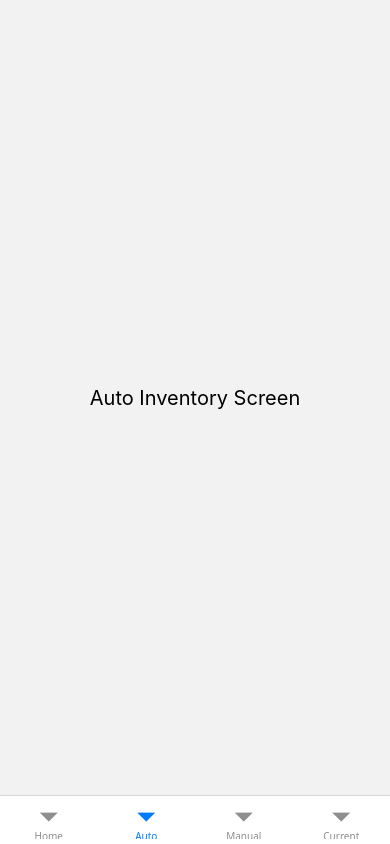
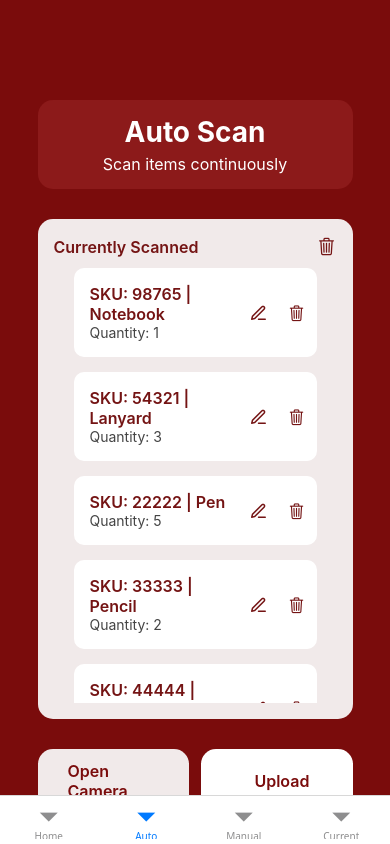
Before and after one commit to varun-b-nagaraj/Co-Op-Inventory, a React Native app in the folder coop-inventory-clean/: screen /Auto in a window 390 px wide. Built offline with nearby package versions, Linux system fonts and the light colour scheme.

Commit message:
Added delete functionality to autoscan

```diff
--- a/coop-inventory-clean/screens/AutoInventoryScreen.js
+++ b/coop-inventory-clean/screens/AutoInventoryScreen.js
@@ -1,21 +1,152 @@
-import React from 'react';
-import { View, Text, StyleSheet } from 'react-native';
+import React, { useState } from 'react';
+import {
+  View,
+  Text,
+  FlatList,
+  TouchableOpacity,
+  StyleSheet,
+  Alert,
+} from 'react-native';
+import { Ionicons, Feather } from '@expo/vector-icons';
+import { globalStyles } from '../styles/globalStyles';
 
 export default function AutoInventoryScreen() {
+  const [scannedItems, setScannedItems] = useState([
+    { id: '1', sku: '98765', name: 'Notebook', quantity: 1 },
+    { id: '2', sku: '54321', name: 'Lanyard', quantity: 3 },
+    { id: '3', sku: '22222', name: 'Pen', quantity: 5 },
+    { id: '4', sku: '33333', name: 'Pencil', quantity: 2 },
+    { id: '5', sku: '44444', name: 'Eraser', quantity: 4 },
+    { id: '6', sku: '55555', name: 'Sharpener', quantity: 6 },
+    { id: '7', sku: '66666', name: 'Binder', quantity: 8 },
+    { id: '8', sku: '77777', name: 'Folder', quantity: 10 },
+    { id: '9', sku: '88888', name: 'Sticky Notes', quantity: 12 },
+    { id: '10', sku: '99999', name: 'Tape', quantity: 15 },
+    { id: '11', sku: '00000', name: 'Glue', quantity: 20 },
+    { id: '12', sku: '11111', name: 'Scissors', quantity: 25 },
+    { id: '13', sku: '22222', name: 'Highlighter', quantity: 30 },
+    { id: '14', sku: '33333', name: 'Marker', quantity: 35 },
+    { id: '15', sku: '44444', name: 'Ruler', quantity: 40 },
+  ]);
+
+  const handleConfirmDeleteAll = () => {
+    Alert.alert(
+      'Clear Scanned Items?',
+      'This will permanently discard the currently scanned data. Are you sure?',
+      [
+        { text: 'Cancel', style: 'cancel' },
+        { text: 'Delete', style: 'destructive', onPress: () => setScannedItems([]) },
+      ]
+    );
+  };
+
+  const handleDeleteItem = (id) => {
+    setScannedItems((prev) => prev.filter((item) => item.id !== id));
+  };
+
+  const handleEditItem = (id) => {
+    Alert.alert('Edit', `Open edit modal for item with ID ${id}`);
+    // You can open a modal or inline form here later
+  };
+
+  const handleUpload = () => {
+    console.log('Uploading:', scannedItems);
+  };
+
+  const handleOpenCamera = () => {
+    console.log('Opening camera...');
+  };
+
   return (
-    <View style={styles.container}>
-      <Text style={styles.text}>Auto Inventory Screen</Text>
+    <View style={[globalStyles.container, globalStyles.inventoryContainer]}>
+      {/* Header */}
+      <View style={globalStyles.headerBox}>
+        <Text style={[globalStyles.title, globalStyles.textCenter]}>Auto Scan</Text>
+        <Text style={[globalStyles.subtitle, globalStyles.textCenter]}>
+          Scan items continuously
+        </Text>
+      </View>
+
+      {/* Scanned Items Box */}
+      <View style={styles.scannedBox}>
+        <View style={styles.headerRow}>
+          <Text style={globalStyles.itemTitle}>Currently Scanned</Text>
+          <TouchableOpacity onPress={handleConfirmDeleteAll}>
+            <Ionicons name="trash-outline" size={20} color="#741414" />
+          </TouchableOpacity>
+        </View>
+        <FlatList
+          data={scannedItems}
+          keyExtractor={(item) => item.id}
+          renderItem={({ item }) => (
+            <View style={[globalStyles.itemBox, styles.itemRow]}>
+              <View style={{ flex: 1 }}>
+                <Text style={globalStyles.itemTitle}>
+                  SKU: {item.sku} | {item.name}
+                </Text>
+                <Text style={globalStyles.itemSub}>Quantity: {item.quantity}</Text>
+              </View>
+              <TouchableOpacity onPress={() => handleEditItem(item.id)} style={styles.iconButton}>
+                <Feather name="edit-3" size={18} color="#741414" />
+              </TouchableOpacity>
+              <TouchableOpacity onPress={() => handleDeleteItem(item.id)} style={styles.iconButton}>
+                <Ionicons name="trash-outline" size={18} color="#741414" />
+              </TouchableOpacity>
+            </View>
+          )}
+        />
+      </View>
+
+      {/* Bottom Buttons */}
+      <View style={styles.buttonRow}>
+        <TouchableOpacity
+          style={[globalStyles.buttonSecondary, styles.halfButton]}
+          onPress={handleOpenCamera}
+        >
+          <Text style={globalStyles.buttonTextSecondary}>Open Camera</Text>
+        </TouchableOpacity>
+
+        <TouchableOpacity
+          style={[globalStyles.buttonPrimary, styles.halfButton]}
+          onPress={handleUpload}
+        >
+          <Text style={globalStyles.buttonTextPrimary}>Upload</Text>
+        </TouchableOpacity>
+      </View>
     </View>
   );
 }
 
 const styles = StyleSheet.create({
-  container: {
-    flex: 1,
-    justifyContent: 'center',
+  scannedBox: {
+    width: '90%',
+    backgroundColor: '#f1eaea',
+    borderRadius: 15,
+    padding: 16,
+    marginBottom: 30,
+    maxHeight: 500,
+  },
+  headerRow: {
+    flexDirection: 'row',
+    justifyContent: 'space-between',
     alignItems: 'center',
+    marginBottom: 10,
   },
-  text: {
-    fontSize: 20,
+  itemRow: {
+    flexDirection: 'row',
+    alignItems: 'center',
+    paddingRight: 5,
+  },
+  iconButton: {
+    marginLeft: 8,
+    padding: 6,
+  },
+  buttonRow: {
+    flexDirection: 'row',
+    justifyContent: 'space-between',
+    width: '90%',
+  },
+  halfButton: {
+    width: '48%',
   },
 });
--- a/coop-inventory-clean/screens/HomeScreen.js
+++ b/coop-inventory-clean/screens/HomeScreen.js
@@ -14,7 +14,8 @@ export default function HomeScreen() {
       </View>
 
       <Text style={globalStyles.title}>RRHS CO-OP</Text>
-      <Text style={globalStyles.subtitle}>Inventory Management</Text>
+      <Text style={[globalStyles.subtitle, { marginBottom: 30 }]}>Inventory Management</Text>
+
 
       <TouchableOpacity
         style={globalStyles.buttonPrimary}
```
